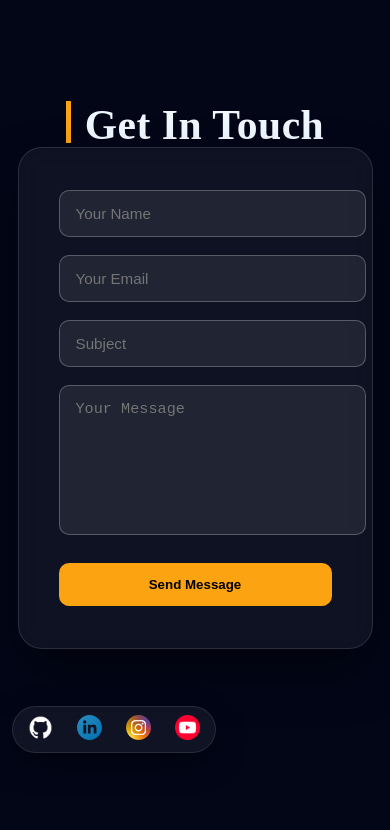
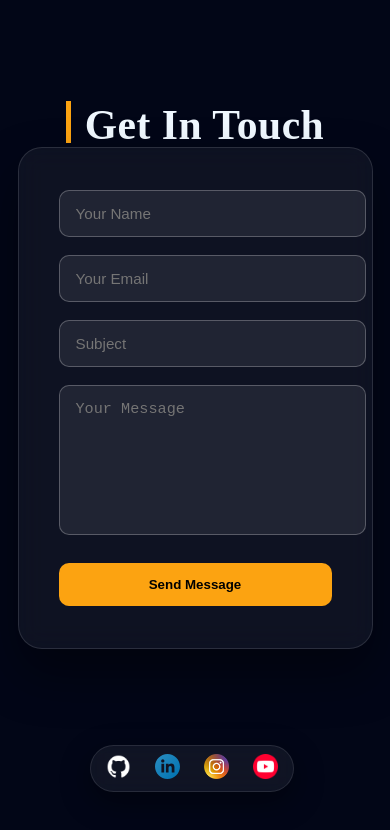
Before and after one commit to Trijal-chaudhary/Portfolio, a React (Vite) app in the folder Frontend/: page /contactme in a window 390 px wide. Shown: the top 830 px of the page. Built offline with nearby package versions, Linux system fonts and the light colour scheme.

Commit message:
added the title and pic

```diff
--- a/Frontend/components/ContactMe/ContactMe.css
+++ b/Frontend/components/ContactMe/ContactMe.css
@@ -108,8 +108,8 @@
   }
   .conlink{
     position: absolute;
-    left: 20%;
-    bottom: 15%;
+    margin-left: 20%;
+    margin-bottom: -10%;
   }
 
 }
--- a/Frontend/index.html
+++ b/Frontend/index.html
@@ -2,9 +2,9 @@
 <html lang="en">
   <head>
     <meta charset="UTF-8" />
-    <link rel="icon" type="image/svg+xml" href="images/heroPhoro.png" />
+    <link rel="icon" type="image/svg+xml" href="images/heroPhoroBG02.png" />
     <meta name="viewport" content="width=device-width, initial-scale=1.0" />
-    <title>frontend</title>
+    <title>HARSH</title>
   </head>
   <body>
     <div id="root"></div>
```
Also changed, not shown: 1 other file (tests, documents, lock files or other folders).
